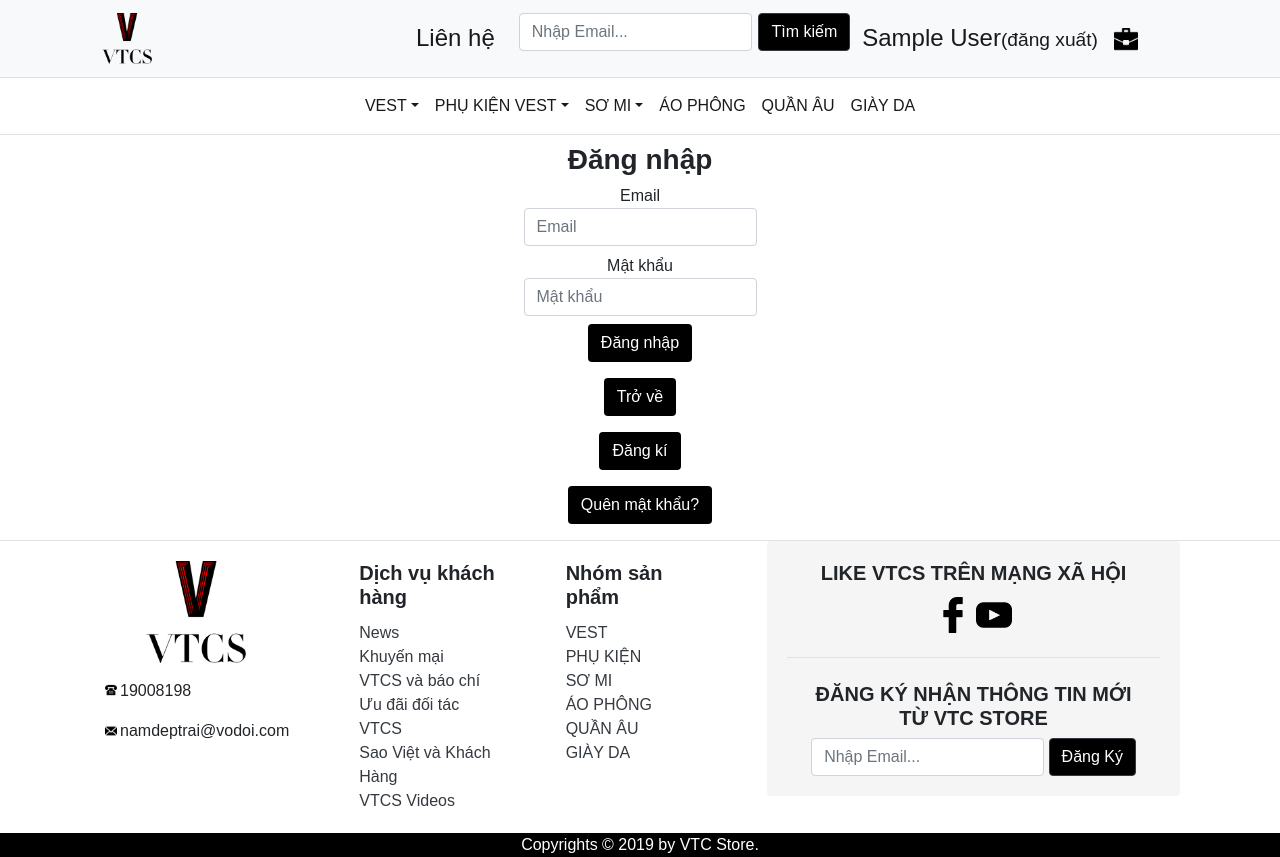
After one commit to NguyenTrungThang123456/AdminDashbaord, a PHP site: the page made by frontend/views/home/login.php in a window 1280 px wide. The commit adds this page. Run offline with PHP 8.4, Linux system fonts and the light colour scheme; the template is opened without the code that fills it, so the values that code supplies are empty; the visitor is signed in with stand-in values (Sample User, id 1); some libraries are stand-ins or nearby versions.

Commit message:
UI/Login/Logout

```diff
--- a/core/helpers/Url_Helper.php
+++ b/core/helpers/Url_Helper.php
@@ -11,9 +11,9 @@
 		$action = $uri_array[1];
 
 		if ($module && $action) {
-			return "/?module={$module}&action={$action}";
+			return "/ProjectSEM2/?module={$module}&action={$action}";
 		}
-		return '/';
+		return '/ProjectSEM2';
 	}
 
 	/*
--- a/core/loaders/View_Loader.php
+++ b/core/loaders/View_Loader.php
@@ -6,17 +6,14 @@
 
 		function load($view, $data = []) {
 			extract($data);
-
 			$view_path = APP_PATH . "/views/{$view}.php";
 			if (!file_exists($view_path)) {
 				exit("File not found $view_path");
 			}
-
 			ob_start();
 			require_once $view_path;
 			$this->_contents[] = ob_get_contents();
 			ob_end_clean();
-
 		}
 
 		function show() {
--- a/frontend/controllers/User_Controller.php
+++ b/frontend/controllers/User_Controller.php
@@ -2,6 +2,11 @@
 
 class User_Controller extends Base_Controller {
 
+
+	function index(){
+		$this->view->load('auth/auth_layout');
+		$this->layout->set(null);
+	}
 	// view form
 	function add() {
 		$this->view->load('user/create');
--- /dev/null
+++ b/frontend/views/home/login.php
@@ -0,0 +1,30 @@
+<div class="container mt-2">
+    <section id="page-wrapper">
+        <div class="wrapper">
+            <div class="grid">
+                <div class="grid__item large--one-third push--large--one-third text-center">
+                    <div id="LoginForm" class="form-vertical">
+                        <form accept-charset="UTF-8" action="<? echo base_url('home/handle_login') ?>" id="login" method="post">
+                            <input name="form_type" type="hidden" value="login">
+                            <input name="utf8" type="hidden" value="✓">
+                            <h3><b>Đăng nhập</b></h3>
+                            <div>
+                                <label for="Email" class="hidden-label">Email<input type="email" name="email" id="Email" class="form-control" placeholder="Email" require> <?php echo $errors['email']; ?></label>
+                            </div>
+                            <div>
+                                <label for="Password" class="hidden-label">Mật khẩu<input type="password" value="" name="password" id="Password" class="form-control" placeholder="Mật khẩu" require>
+                                    <?php echo $errors['password']; ?></label>
+                            </div>
+                            <p>
+                                <input type="submit" class="btn" value="Đăng nhập">
+                            </p>
+                            <p><a class="btn btn-control" href="<?php echo base_url('home/index') ?>">Trở về</a></p>
+                            <p><a class="btn" href="/account/register" id="register_link">Đăng kí</a></p>
+                            <p><a class="btn" href="#recover" id="RecoverPassword">Quên mật khẩu?</a></p>
+                        </form>
+                    </div>
+                </div>
+            </div>
+        </div>
+    </section>
+</div>
--- a/frontend/views/layouts/default.php
+++ b/frontend/views/layouts/default.php
@@ -1,3 +1,4 @@
+<?php session_start(); ?>
 <!DOCTYPE html>
 <html lang="en">
 
@@ -10,26 +11,34 @@
     <script src="https://cdnjs.cloudflare.com/ajax/libs/popper.js/1.14.7/umd/popper.min.js" integrity="sha384-UO2eT0CpHqdSJQ6hJty5KVphtPhzWj9WO1clHTMGa3JDZwrnQq4sF86dIHNDz0W1" crossorigin="anonymous"></script>
     <script src="https://stackpath.bootstrapcdn.com/bootstrap/4.3.1/js/bootstrap.min.js" integrity="sha384-JjSmVgyd0p3pXB1rRibZUAYoIIy6OrQ6VrjIEaFf/nJGzIxFDsf4x0xIM+B07jRM" crossorigin="anonymous"></script>
     <script type="text/javascript">
-        var API_SUCCESS = <?php  echo API_SUCCESS ?>;
+        var API_SUCCESS = <?php echo API_SUCCESS ?>;
         var API_ERROR = <?php echo API_ERROR ?>;
     </script>
     <link rel="stylesheet" href="<?php echo CSS_URL . 'home.css' ?>">
-    <link rel="shortcut icon" href="<?php echo IMG_URL . 'Logo-VTCS.png' ?>" type="image/jpg">
+    <link rel="shortcut icon" href="<?php echo IMG_URL . 'images/Logo-VTCS.png' ?>" type="image/jpg">
     <title>VTC Store</title>
 </head>
 
 <body>
     <div class="sticky-top bg-light">
         <header class=" container navbar navbar-expand-lg navbar-light bg-light">
-            <a class="navbar-brand" href="<?php echo base_url("home/index") ?>"><img src="<?php echo IMG_URL . 'Logo-VTCS.png' ?>" alt="" width="50px" height="auto"></a>
+            <a class="navbar-brand pl-3" href="<?php echo base_url("home/index") ?>"><img src="<?php echo IMG_URL . 'images/Logo-VTCS.png' ?>" alt="" width="50px" height="auto"></a>
             <button class="navbar-toggler" type="button" data-toggle="collapse" data-target="#navbarNavAltMarkup" aria-controls="navbarNavAltMarkup" aria-expanded="false" aria-label="Toggle navigation">
                 <span class="navbar-toggler-icon"></span>
             </button>
-            <div class="collapse navbar-collapse" id="navbarNavAltMarkup">
+            <div class="collapse navbar-collapse pr-5" id="navbarNavAltMarkup">
                 <div class="navbar-nav ml-auto">
-                    <a class="nav-item nav-link mr-3 active" href="#">Liên hệ<span class="sr-only">(current)</span></a>
-                    <a class="nav-item nav-link mr-3 active" href="#"><img class="mb-2" src="<?php echo IMG_URL . 'user.png' ?>" alt="" width="16px" height="auto"></a>
-                    <a class="nav-item nav-link active" href="#"><img class="mb-1" src="<?php echo IMG_URL . 'cart.png' ?>" alt="" width="16px" height="auto"></a>
+                    <a id="contact" class="nav-item nav-link mr-3 active" href="#">Liên hệ<span class="sr-only">(current)</span></a>
+                    <form class="form-inline" style="display: inline;">
+                        <input type="text" class="form-control" placeholder="Nhập Email..." aria-label="Recipient's username" aria-describedby="basic-addon2">
+                        <button class="btn btn-outline-dark mr-1" type="button">Tìm kiếm</button>
+                    </form>
+                    <?php if (!$_SESSION['name']) : ?>
+                        <a id="login" class="nav-item nav-link ml-2 active" href="<?php echo base_url('home/login') ?>"><img class="mb-1" src="<?php echo IMG_URL . 'images/user.png' ?>" alt="" height="auto"></a>
+                    <?php else : ?>
+                        <a id="login" class="nav-item nav-link  active" href="<?php echo base_url('home/handle_logout') ?>"><?php echo $_SESSION['name'] ?><small>(đăng xuất)</small></a>
+                    <?php endif; ?>
+                    <a id="cart" class="nav-item nav-link active" href="#"><img src="<?php echo IMG_URL . 'images/cart.png' ?>" alt="" height="auto"></a>
                 </div>
             </div>
         </header>
@@ -77,95 +86,99 @@
     <article>
         <?php echo $content ?>
     </article>
+
     <div class="border-top"></div>
+
     <footer class="container">
         <div class="row mx-auto">
-            <div class="col-3">
+            <!-- <div > -->
             <div class="card border-0">
                 <div class="card-body">
-                        <p><a href="<?php echo base_url("home/index") ?>"><img src="<?php echo IMG_URL . 'Logo-VTCS.png' ?>" alt="" width="100px" height="auto"></a></p>
-                        <p><img src="<?php echo IMG_URL . 'call.png' ?>" alt="" width="12px" height="auto" style="padding-bottom: 3px;"><span>19008198</span></p>
-                        <p><img src="<?php echo IMG_URL . 'email.png' ?>" alt="" width="12px" height="auto"><span>namdeptrai@vodoi.com</span></p>
+                    <p class="text-center"><a href="<?php echo base_url("home/index") ?>"><img src="<?php echo IMG_URL . 'images/Logo-VTCS.png' ?>" alt="" width="100px" height="auto"></a></p>
+                    <p><img src="<?php echo IMG_URL . 'images/call.png' ?>" alt="" width="12px" height="auto" style="padding-bottom: 3px;"><span>19008198</span></p>
+                    <p><img src="<?php echo IMG_URL . 'images/email.png' ?>" alt="" width="12px" height="auto"><span>namdeptrai@vodoi.com</span></p>
                 </div>
             </div>
-            </div>
-            <div class="col-6">
+            <!-- </div> -->
+            <div class="col-sm">
                 <div class="row mx-auto">
-                    <div class="card border-0">
+                    <div class="col-sm border-0 m-0">
                         <div class="card-body">
-                            <h5 class="card-title m-0"><b>Dịch vụ khách hàng</b></h5>
+                            <h5 class="card-title "><b>Dịch vụ khách hàng</b></h5>
                             <a href="#">
-                                <p class="card-text text-dark m-0">News</p>
+                                <p class="card-text text-dark">News</p>
                             </a>
                             <a href="#">
-                                <p class="card-text text-dark m-0">Khuyến mại</p>
+                                <p class="card-text text-dark">Khuyến mại</p>
                             </a>
                             <a href="#">
-                                <p class="card-text text-dark m-0">VTCS và báo chí</p>
+                                <p class="card-text text-dark">VTCS và báo chí</p>
                             </a>
                             <a href="#">
-                                <p class="card-text text-dark m-0">Ưu đãi đối tác VTCS</p>
+                                <p class="card-text text-dark">Ưu đãi đối tác VTCS</p>
                             </a>
                             <a href="#">
-                                <p class="card-text text-dark m-0">Sao Việt và Khách Hàng</p>
+                                <p class="card-text text-dark">Sao Việt và Khách Hàng</p>
                             </a>
                             <a href="#">
-                                <p class="card-text text-dark m-0">VTCS Videos</p>
+                                <p class="card-text text-dark">VTCS Videos</p>
                             </a>
                         </div>
                     </div>
-                    <div class="card border-0">
+                    <div class="col-sm border-0 m-0">
                         <div class="card-body">
-                            <h5 class="card-title m-0"><b>Nhóm sản phẩm</b></h5>
+                            <h5 class="card-title "><b>Nhóm sản phẩm</b></h5>
                             <a href="#">
-                                <p class="card-text text-dark m-0">VEST</p>
+                                <p class="card-text text-dark">VEST</p>
                             </a>
                             <a href="#">
-                                <p class="card-text text-dark m-0">PHỤ KIỆN</p>
+                                <p class="card-text text-dark">PHỤ KIỆN</p>
                             </a>
                             <a href="#">
-                                <p class=" card-text text-dark m-0">SƠ MI</p>
+                                <p class=" card-text text-dark">SƠ MI</p>
                             </a>
                             <a href="#">
-                                <p class="card-text text-dark m-0">ÁO PHÔNG</p>
+                                <p class="card-text text-dark">ÁO PHÔNG</p>
                             </a>
                             <a href="#">
-                                <p class="card-text text-dark m-0">QUẦN ÂU</p>
+                                <p class="card-text text-dark">QUẦN ÂU</p>
                             </a>
                             <a href="#">
-                                <p class="card-text text-dark m-0">GIÀY DA</p>
+                                <p class="card-text text-dark">GIÀY DA</p>
                             </a>
                         </div>
                     </div>
                 </div>
             </div>
-            <div class="col-3 text-center">
+            <div class="col-sm text-center">
+                <div class="receive">
                     <div class="card border-0">
                         <div class="card-body">
                             <h5 class="card-title"><b>LIKE VTCS TRÊN MẠNG XÃ HỘI</b></h5>
                             <div class="row">
-                            <div class="col-6">
-                                <img class="rounded ml-auto d-block" src="<?php echo IMG_URL . 'facebook.png' ?>" alt="" width="36px" height="auto">
+                                <div class="col-12">
+                                    <img class="text-center" src="<?php echo IMG_URL . 'images/facebook.png' ?>" alt="" width="36px" height="auto">
+                                    <img class="text-center" src="<?php echo IMG_URL . 'images/youtube.png' ?>" alt="" width="36px" height="auto">
                                 </div>
-                            <div class="col-6">
-                                <img class="rounded mr-auto d-block" src="<?php echo IMG_URL . 'youtube.png' ?>" alt="" width="36px" height="auto">
+                            </div>
+                            <br>
+                            <div class="border-bottom"></div>
+                            <br>
+                            <h5><b>ĐĂNG KÝ NHẬN THÔNG TIN MỚI <br> TỪ VTC STORE</b></h5>
+                            <form class="form-inline" style="display: inline;">
+                                <input type="text" class="form-control" placeholder="Nhập Email..." aria-label="Recipient's username" aria-describedby="basic-addon2">
+                                <button class="btn btn-outline-dark" type="button">Đăng Ký</button>
+                            </form>
                         </div>
                     </div>
                 </div>
-                    <div class="border-bottom"></div>
-                    <h5><b>ĐĂNG KÝ NHẬN THÔNG TIN MỚI TỪ VTC STORE</b></h5>
-                    <form class="form-inline my-2 my-lg-0">
-                        <input type="text" class="form-control" placeholder="Nhập Email..." aria-label="Recipient's username" aria-describedby="basic-addon2" style="width: 165px;">
-                        <div class="input-group-append">
-                            <button class="btn btn-outline-dark" type="button">Đăng Ký</button>
-                        </div>
-                    </form>
-                </div>
+
             </div>
             <div class="border-bottom"></div>
         </div>
     </footer>
-    <div class="text-dark bg-light">
+
+    <div id="bottom">
         <div style="text-align: center;">Copyrights © <?php echo date("Y"); ?> by VTC Store.</div>
     </div>
 </body>
--- /dev/null
+++ b/frontend/views/user/index.php
@@ -0,0 +1 @@
+<h1>User Page</h1>
--- a/index.php
+++ b/index.php
@@ -3,9 +3,9 @@
 
 define('BASE_PATH', __DIR__);
 define('APP_PATH', BASE_PATH . '/frontend');
-define('BASE_URL', 'http://localhost:8889/mvc_base');
+define('BASE_URL', 'http://localhost:8889/ProjectSEM2');
 define('CSS_URL', BASE_URL . '/public/css/');
-define('IMG_URL', BASE_URL . '/public/images/');
+define('IMG_URL', BASE_URL . '/public/');
 require BASE_PATH . '/config/constant.php';
 require BASE_PATH . '/core/Common.php';
 
--- a/public/css/home.css
+++ b/public/css/home.css
@@ -1,13 +1,39 @@
 * {
-    font-family: Cambria, Cochin, Georgia, Times, 'Times New Roman', serif;
+    font-family: Arial, Helvetica, sans-serif;
 }
 
-@media (min-width: 992px) {
-    article {
-        background-color: #ffffff;
-        ;
-    }
-    .card-body p img {
-        margin-right: 3px;
-    }
+header, #login img, #cart img {
+    font-size: 24px;
+    width: 24px;
 }
+
+.btn, #bottom {
+    background-color: black;
+    color: white;
+}
+
+article {
+    background-color: #ffffff;
+}
+
+a:hover {
+    color: white;
+}
+
+.receive .card {
+    background-color: whitesmoke !important;
+}
+
+.card-body p img {
+    margin-right: 3px;
+}
+
+@media (min-width: 1200px) {}
+
+@media (min-width: 992px) {}
+
+@media (min-width: 768px) {}
+
+@media (min-width: 576px) {}
+
+@media (min-width: 320px) {}
```
Also changed, not shown: frontend/controllers/Home_Controller.php (+41 -11 lines), frontend/models/User_Model.php (+8 -7 lines), frontend/views/auth/auth_layout.php (added, +21 -0 lines), frontend/views/auth/login.php (deleted, +0 -8 lines), frontend/views/home/index.php (+8 -7 lines), frontend/views/layouts/auth_layout.php (deleted, +0 -18 lines), frontend/views/layouts/testlayout.php (deleted, +0 -17 lines). Lines whose indentation alone changed are shown as unchanged.
